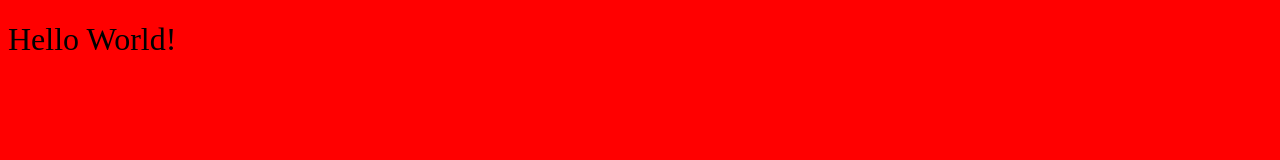
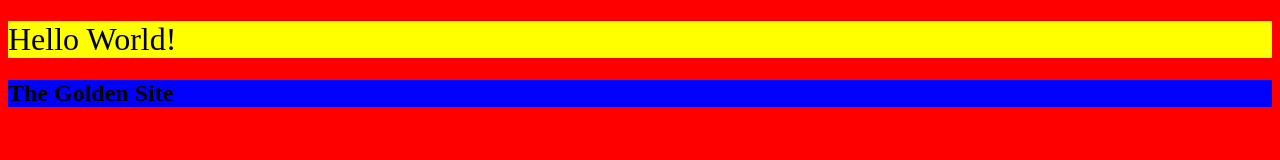
Before and after one commit to ailukyanov/golden.loc, a website: page index.html in a window 1280 px wide. Drawn offline with Linux system fonts and the light colour scheme.

Commit message:
Create a project

```diff
--- a/index.html
+++ b/index.html
@@ -10,5 +10,6 @@
 </head>
 <body>
     <h1>Hello World!</h1>
+    <h2>The Golden Site</h2>
 </body>
 </html>
--- a/scss/main.scss
+++ b/scss/main.scss
@@ -1,7 +1 @@
-body {
-  background: red;
-
-  h1 {
-    font-weight: lighter;
-  }
-}
+@import "modules/navigation";
```
Also changed, not shown: css/main.css.
